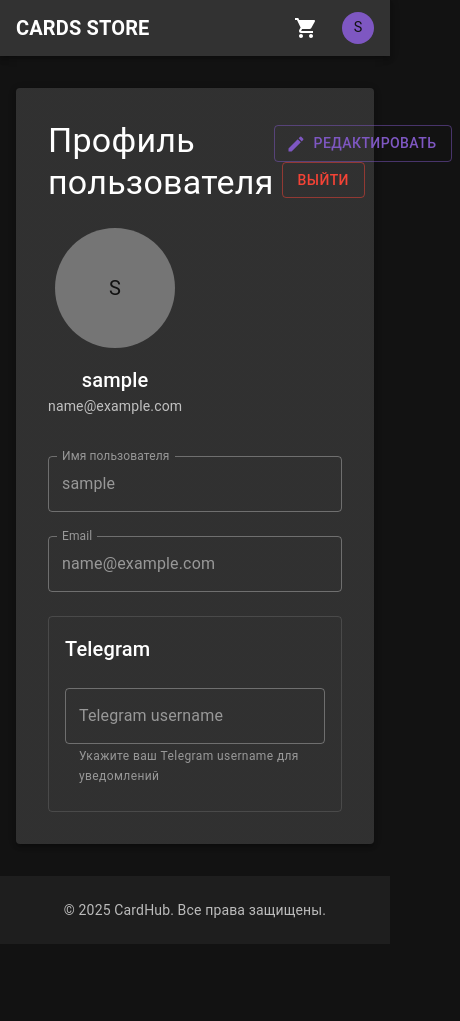
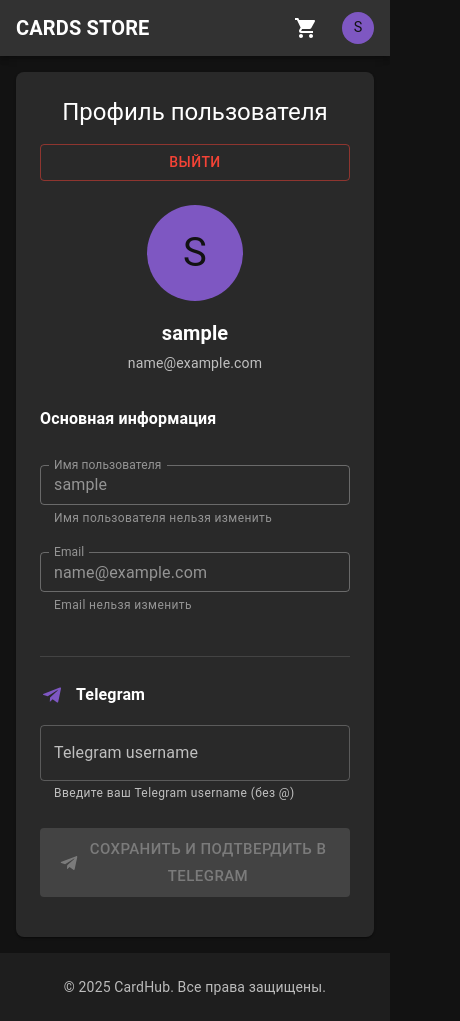
Before and after one commit to jiggerman/Cardhub, a React (Create React App) app in the folder cardhub-frontend/: page /profile in a window 390 px wide. Shown: the whole page, 460 px wide, since content can reach past the window. Before the commit the page ends 944 px from the top, so only its background shows below. Built offline with nearby package versions, Linux system fonts and the light colour scheme; no server answers; sample sign-in values are in the browser's storage.

Commit message:
Update Profile.jsx add mobile version

```diff
--- a/cardhub-frontend/src/pages/Profile.jsx
+++ b/cardhub-frontend/src/pages/Profile.jsx
@@ -9,28 +9,32 @@ import {
   TextField,
   Avatar,
   Alert,
-  Grid,
-  Chip,
-  Card,
-  CardContent
+  Divider,
+  useMediaQuery,
+  useTheme,
+  CircularProgress
 } from '@mui/material';
-import { Edit, Save, Cancel } from '@mui/icons-material';
+import { Telegram, CheckCircle } from '@mui/icons-material';
 import { useAuth } from '../contexts/AuthContext';
 import { authFetch, API_ENDPOINTS } from '../services/api';
 
 const Profile = () => {
-  const { user, logout, updateUser } = useAuth(); // убрали token, т.к. он не используется
-  const [isEditing, setIsEditing] = useState(false);
+  const { user, logout, updateUser } = useAuth();
+  const theme = useTheme();
+  const isMobile = useMediaQuery(theme.breakpoints.down('md'));
+
   const [userData, setUserData] = useState({
     username: '',
     email: '',
     telegram_username: '',
     telegram_verified: false
   });
-  const [loading, setLoading] = useState(false);
+  const [newTelegramUsername, setNewTelegramUsername] = useState('');
+  const [saveLoading, setSaveLoading] = useState(false);
   const [error, setError] = useState('');
   const [success, setSuccess] = useState('');
 
+  // Инициализация данных
   useEffect(() => {
     if (user) {
       setUserData({
@@ -39,64 +43,98 @@ const Profile = () => {
         telegram_username: user.telegram_username || '',
         telegram_verified: user.telegram_verified || false
       });
+      setNewTelegramUsername(user.telegram_username || '');
     }
   }, [user]);
 
-  const handleEdit = () => {
-    setIsEditing(true);
+  // Загружаем данные при входе
+  useEffect(() => {
+    const loadUserData = async () => {
+      try {
+        const response = await authFetch(API_ENDPOINTS.AUTH.USER || '/api/auth/user', {
+          method: 'GET'
+        });
+
+        if (response.ok) {
+          const data = await response.json();
+          if (data.user) {
+            updateUser(data.user);
+            setUserData({
+              username: data.user.username || '',
+              email: data.user.email || '',
+              telegram_username: data.user.telegram_username || '',
+              telegram_verified: data.user.telegram_verified || false
+            });
+            setNewTelegramUsername(data.user.telegram_username || '');
+          }
+        }
+      } catch (err) {
+        console.error('Ошибка загрузки данных:', err);
+      }
     };
 
-  const handleCancel = () => {
-    setIsEditing(false);
-    // Восстанавливаем исходные данные
-    setUserData({
-      username: user.username || '',
-      email: user.email || '',
-    });
-  };
+    loadUserData();
+  }, []);
 
+  const handleConnectTelegram = async () => {
+    if (!newTelegramUsername.trim()) {
+      setError('Введите Telegram username');
+      return;
+    }
 
-  const handleSave = async () => {
-    setLoading(true);
+    setSaveLoading(true);
     setError('');
     setSuccess('');
 
     try {
-      const response = await authFetch(API_ENDPOINTS.AUTH.PROFILE, {
+      // Сохраняем Telegram
+      const saveResponse = await authFetch(API_ENDPOINTS.AUTH.PROFILE_UPDATE || '/api/auth/user_update_profile', {
         method: 'POST',
         body: JSON.stringify({
-          username: userData.username,
-          telegram_username: userData.telegram_username
+          telegram_username: newTelegramUsername.trim()
         }),
       });
 
-      if (!response.ok) {
-        const errorData = await response.json();
-        throw new Error(errorData.message || 'Ошибка при обновлении профиля');
+      if (!saveResponse.ok) {
+        const errorData = await saveResponse.json();
+        throw new Error(errorData.message || 'Ошибка при сохранении');
       }
 
-      const result = await response.json();
-      setSuccess(result.message || 'Профиль успешно обновлен');
-      setIsEditing(false);
-
-      // Обновляем данные через контекст
-      updateUser({
-        username: userData.username,
-        telegram_username: userData.telegram_username
+      // Обновляем данные
+      const updatedResponse = await authFetch(API_ENDPOINTS.AUTH.USER || '/api/auth/user', {
+        method: 'GET'
       });
 
+      if (updatedResponse.ok) {
+        const data = await updatedResponse.json();
+        if (data.user) {
+          updateUser(data.user);
+          setUserData({
+            username: data.user.username || '',
+            email: data.user.email || '',
+            telegram_username: data.user.telegram_username || '',
+            telegram_verified: data.user.telegram_verified || false
+          });
+          setNewTelegramUsername(data.user.telegram_username || '');
+        }
+      }
+
+      // Открываем бота
+      const botUrl = `https://t.me/CardHubStore_bot`;
+      window.open(botUrl, '_blank', 'noopener,noreferrer');
+
+      setSuccess('Telegram username сохранен. Перейдите в бота для подтверждения');
+
     } catch (err) {
-      setError(err.message || 'Произошла ошибка');
+      setError(err.message || 'Ошибка при сохранении');
     } finally {
-      setLoading(false);
+      setSaveLoading(false);
     }
   };
 
-  const handleChange = (e) => {
-    setUserData({
-      ...userData,
-      [e.target.name]: e.target.value
-    });
+  const handleTelegramChange = (e) => {
+    const value = e.target.value.replace('@', '');
+    setNewTelegramUsername(value);
   };
 
   const handleLogout = () => {
@@ -114,156 +152,217 @@ const Profile = () => {
   }
 
   return (
-    <Container maxWidth="md" sx={{ mt: 4, mb: 4 }}>
-      <Paper elevation={3} sx={{ p: 4 }}>
-        <Box sx={{ display: 'flex', justifyContent: 'space-between', alignItems: 'center', mb: 3 }}>
-          <Typography variant="h4" component="h1">
+    <Container maxWidth="sm" sx={{
+      mt: isMobile ? 2 : 4,
+      mb: isMobile ? 2 : 4,
+      px: isMobile ? 2 : 3
+    }}>
+      <Paper elevation={isMobile ? 1 : 3} sx={{
+        p: isMobile ? 3 : 4,
+        borderRadius: isMobile ? 2 : 3
+      }}>
+        {/* Заголовок и кнопка выхода */}
+        <Box sx={{
+          display: 'flex',
+          flexDirection: isMobile ? 'column' : 'row',
+          justifyContent: 'space-between',
+          alignItems: isMobile ? 'stretch' : 'center',
+          mb: 3,
+          gap: isMobile ? 2 : 0
+        }}>
+          <Typography
+            variant={isMobile ? "h5" : "h4"}
+            component="h1"
+            sx={{ textAlign: isMobile ? 'center' : 'left' }}
+          >
             Профиль пользователя
           </Typography>
 
-          <Box>
-            {!isEditing ? (
-              <Button
-                startIcon={<Edit />}
-                variant="outlined"
-                onClick={handleEdit}
-                sx={{ mr: 1 }}
-              >
-                Редактировать
-              </Button>
-            ) : (
-              <>
-                <Button
-                  startIcon={<Save />}
-                  variant="contained"
-                  onClick={handleSave}
-                  disabled={loading}
-                  sx={{ mr: 1 }}
-                >
-                  Сохранить
-                </Button>
-                <Button
-                  startIcon={<Cancel />}
-                  variant="outlined"
-                  onClick={handleCancel}
-                  disabled={loading}
-                >
-                  Отмена
-                </Button>
-              </>
-            )}
           <Button
             variant="outlined"
             color="error"
             onClick={handleLogout}
-              sx={{ ml: 1 }}
+            fullWidth={isMobile}
+            size={isMobile ? "medium" : "normal"}
           >
             Выйти
           </Button>
         </Box>
-        </Box>
 
+        {/* Уведомления */}
+        {(error || success) && (
+          <Box sx={{ mb: 3 }}>
             {error && (
-          <Alert severity="error" sx={{ mb: 2 }}>
+              <Alert severity="error" sx={{ mb: 1 }}>
                 {error}
               </Alert>
             )}
-
             {success && (
-          <Alert severity="success" sx={{ mb: 2 }}>
+              <Alert severity="success">
                 {success}
               </Alert>
             )}
+          </Box>
+        )}
 
-        <Grid container spacing={3}>
-          <Grid item xs={12} md={4}>
-            <Box sx={{ display: 'flex', flexDirection: 'column', alignItems: 'center' }}>
+        {/* Аватар и основная информация */}
+        <Box sx={{
+          display: 'flex',
+          flexDirection: 'column',
+          alignItems: 'center',
+          textAlign: 'center',
+          mb: 4
+        }}>
           <Avatar
-                sx={{ width: 120, height: 120, mb: 2 }}
+            sx={{
+              width: isMobile ? 96 : 112,
+              height: isMobile ? 96 : 112,
+              mb: 2,
+              fontSize: isMobile ? '2.5rem' : '3rem',
+              bgcolor: 'primary.main'
+            }}
           >
-                {user.username?.charAt(0).toUpperCase()}
+            {userData.username?.charAt(0).toUpperCase()}
           </Avatar>
-              <Typography variant="h6">
-                {user.username}
+          <Typography
+            variant="h6"
+            sx={{
+              fontWeight: 600,
+              mb: 0.5
+            }}
+          >
+            {userData.username}
           </Typography>
-              <Typography variant="body2" color="text.secondary">
-                {user.email}
+          <Typography
+            variant="body2"
+            color="text.secondary"
+            sx={{
+              wordBreak: 'break-word',
+              maxWidth: '100%',
+            }}
+          >
+            {userData.email}
           </Typography>
         </Box>
-          </Grid>
 
-          <Grid item xs={12} md={8}>
         <Box component="form">
+          {/* Основная информация */}
+          <Box sx={{ mb: 4 }}>
+            <Typography variant="subtitle1" sx={{
+              fontWeight: 600,
+              mb: 2,
+              color: 'text.primary'
+            }}>
+              Основная информация
+            </Typography>
+
             <TextField
               fullWidth
               label="Имя пользователя"
-                name="username"
               value={userData.username}
-                onChange={handleChange}
               margin="normal"
-                disabled={!isEditing || loading}
+              disabled
+              helperText="Имя пользователя нельзя изменить"
+              size={isMobile ? "small" : "medium"}
             />
 
             <TextField
               fullWidth
               label="Email"
-                name="email"
               type="email"
               value={userData.email}
-                onChange={handleChange}
               margin="normal"
-                disabled={!isEditing || loading}
+              disabled
+              helperText="Email нельзя изменить"
+              size={isMobile ? "small" : "medium"}
             />
+          </Box>
+
+          <Divider sx={{ my: 3 }} />
 
           {/* Секция Telegram */}
-              <Box sx={{ mt: 2, p: 2, border: '1px solid', borderColor: 'divider', borderRadius: 1 }}>
-                <Typography variant="h6" gutterBottom>
+          <Box sx={{ mb: 2 }}>
+            <Box sx={{
+              display: 'flex',
+              alignItems: 'center',
+              gap: 1.5,
+              mb: 2
+            }}>
+              <Telegram color="primary" />
+              <Typography variant="subtitle1" sx={{ fontWeight: 600 }}>
                 Telegram
               </Typography>
+            </Box>
 
+            {!userData.telegram_verified ? (
+              <>
                 <TextField
                   fullWidth
                   label="Telegram username"
-                  name="telegram_username"
-                  value={userData.telegram_username}
-                  onChange={handleChange}
-                  margin="normal"
-                  disabled={!isEditing || loading}
-                  placeholder="username (без @)"
-                  helperText="Укажите ваш Telegram username для уведомлений"
+                  value={newTelegramUsername}
+                  onChange={handleTelegramChange}
+                  disabled={saveLoading}
+                  placeholder="username"
+                  helperText="Введите ваш Telegram username (без @)"
+                  size="medium"
+                  sx={{ mb: 3 }}
                 />
 
-                {/* Статус подтверждения */}
-                {userData.telegram_username && (
-                  <Box sx={{ mt: 2, display: 'flex', alignItems: 'center', gap: 2 }}>
-                    <Typography variant="body2">
-                      Статус:
-                      <Chip
-                        label={userData.telegram_verified ? "Подтверждён" : "Не подтверждён"}
-                        color={userData.telegram_verified ? "success" : "warning"}
-                        size="small"
-                        sx={{ ml: 1 }}
+                <Button
+                  fullWidth
+                  variant="contained"
+                  color="primary"
+                  startIcon={<Telegram />}
+                  onClick={handleConnectTelegram}
+                  disabled={saveLoading || !newTelegramUsername.trim()}
+                  size="large"
+                >
+                  {saveLoading ? (
+                    <CircularProgress size={24} sx={{ color: 'white' }} />
+                  ) : (
+                    'Сохранить и подтвердить в Telegram'
+                  )}
+                </Button>
+              </>
+            ) : (
+              <Box sx={{ mt: 2 }}>
+                <TextField
+                  fullWidth
+                  label="Telegram username"
+                  value={`@${userData.telegram_username}`}
+                  disabled
+                  helperText="Telegram подтвержден"
+                  size="medium"
+                  sx={{ mb: 3 }}
+                  InputProps={{
+                    readOnly: true,
+                    endAdornment: (
+                      <Box sx={{ display: 'flex', alignItems: 'center', color: 'success.main' }}>
+                        <CheckCircle sx={{ mr: 0.5 }} />
+                        <Typography variant="caption" color="success.main">
+                          Подтверждено
+                        </Typography>
+                      </Box>
+                    )
+                  }}
                 />
-                    </Typography>
 
-                    {!userData.telegram_verified && (
                 <Button
+                  fullWidth
                   variant="outlined"
-                        size="small"
-                        href="https://t.me/CardHubStore_bot" // Замените на ссылку вашего бота
+                  color="primary"
+                  startIcon={<Telegram />}
+                  href="https://t.me/CardHubStore_bot"
                   target="_blank"
                   rel="noopener noreferrer"
+                  size="large"
                 >
-                        Подтвердить Telegram
+                  Открыть Telegram бота
                 </Button>
-                    )}
               </Box>
             )}
           </Box>
         </Box>
-          </Grid>
-        </Grid>
-
       </Paper>
     </Container>
   );
```
Lines whose indentation alone changed are shown as unchanged.
